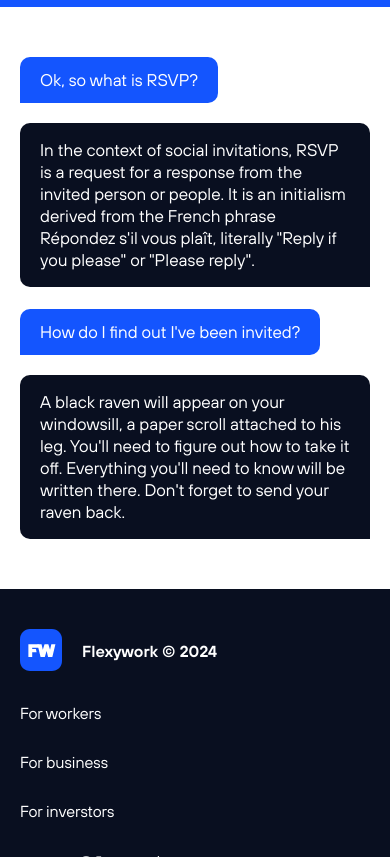
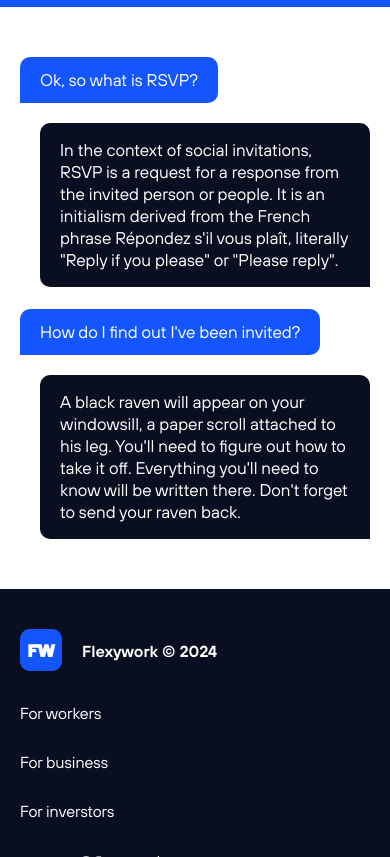
Before and after one commit to Ertaev/flexywork, a plain HTML site: page index.html in a window 390 px wide. Shown: the part 9680-10537 px from the top of the page. Drawn offline with Linux system fonts and the light colour scheme.

Commit message:
[fix]: update styles

```diff
--- a/style.css
+++ b/style.css
@@ -1292,6 +1292,13 @@ a:active {
 	}
 }
 
+@media screen and (max-width: 520px) {
+	.faq__item-answer,
+	.faq__item-question {
+		max-width: calc(100% - 20px);
+	}
+}
+
 @media screen and (max-width: 480px) {
 	.work__item-img {
 		width: 250px;
```
